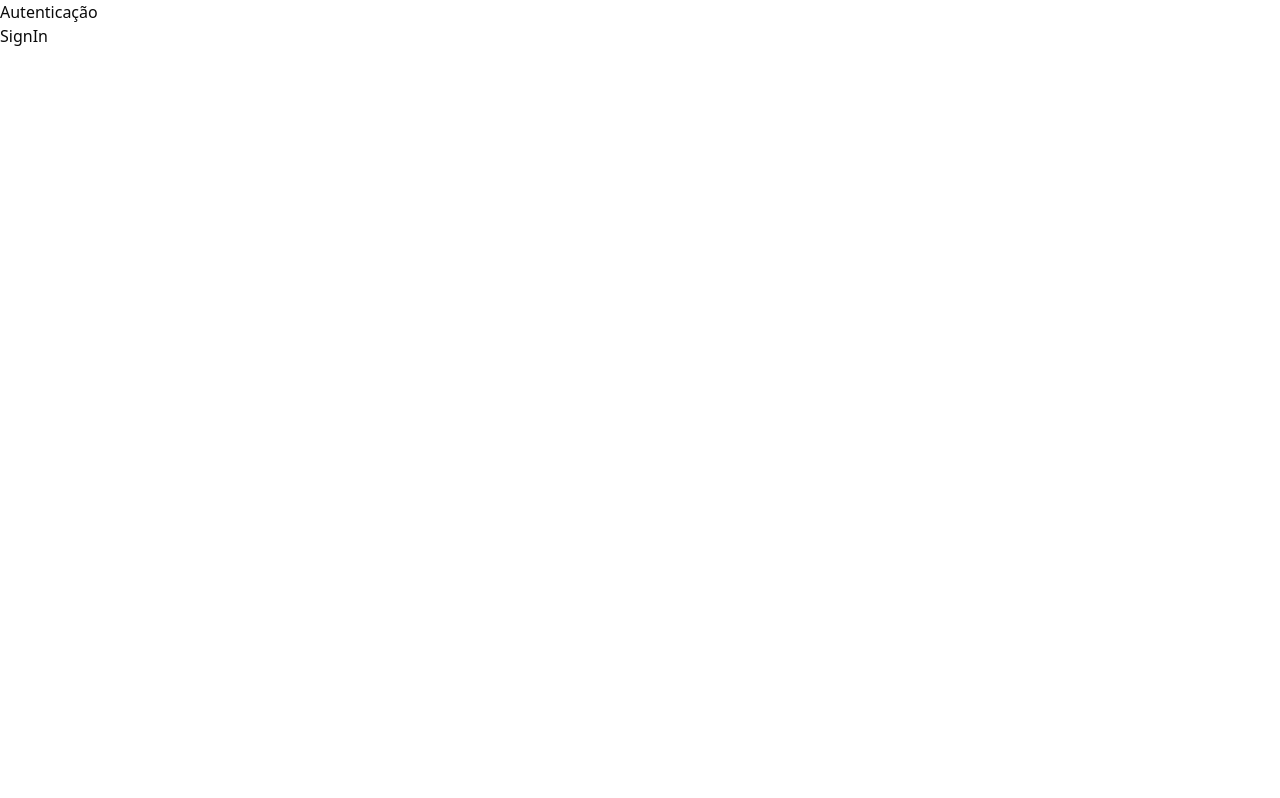
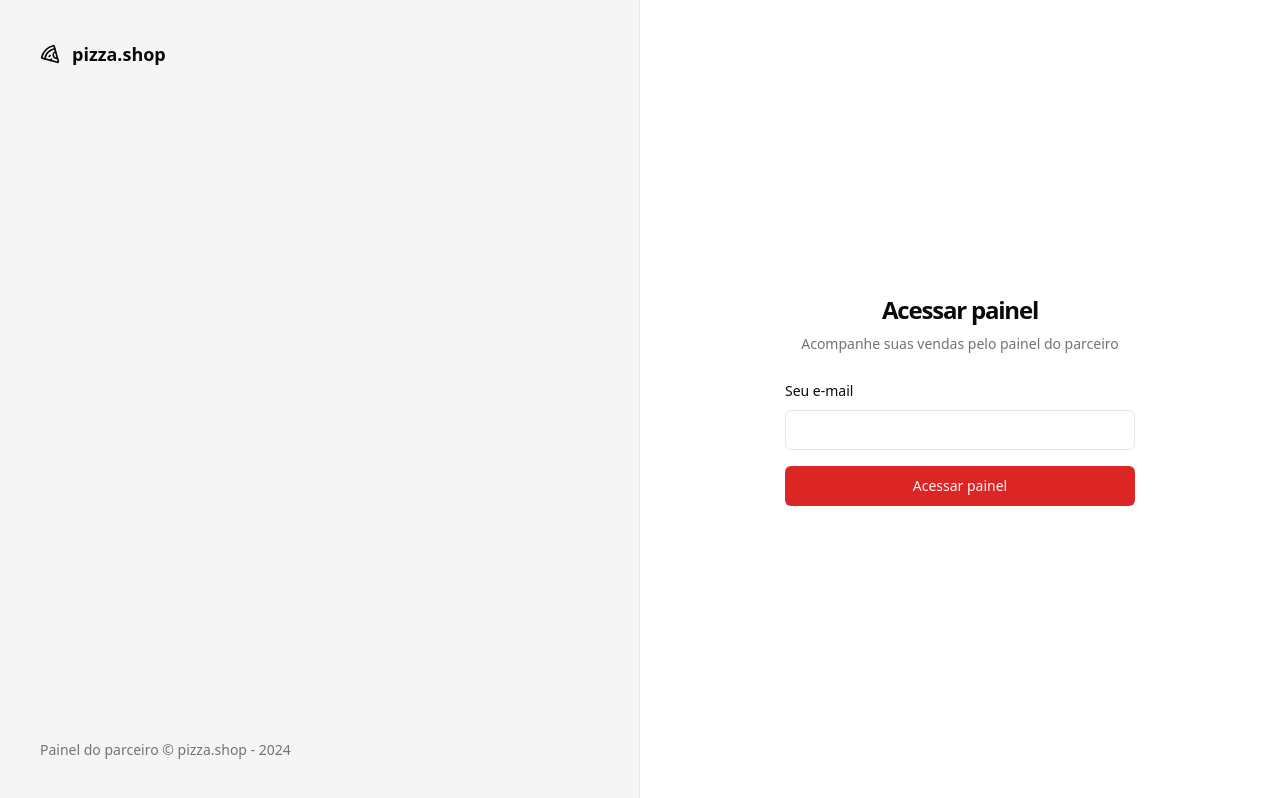
Before and after one commit to angelonetho/pizzashop-web, a React (Vite) app: page /sign-in in a window 1280 px wide. Built offline with nearby package versions, Linux system fonts and the light colour scheme.

Commit message:
Página: Login

```diff
--- a/package.json
+++ b/package.json
@@ -10,9 +10,13 @@
     "preview": "vite preview"
   },
   "dependencies": {
+    "@radix-ui/react-label": "^2.1.0",
     "@radix-ui/react-slot": "^1.1.0",
+    "add": "^2.0.6",
     "class-variance-authority": "^0.7.0",
     "clsx": "^2.1.1",
+    "input": "^1.0.1",
+    "label": "^0.2.2",
     "localforage": "^1.10.0",
     "lucide-react": "^0.452.0",
     "match-sorter": "^6.3.4",
@@ -21,6 +25,7 @@
     "react-dom": "^18.3.1",
     "react-helmet-async": "^2.0.5",
     "react-router-dom": "^6.27.0",
+    "shadcn-ui": "^0.2.3",
     "sort-by": "^0.0.2",
     "tailwind-merge": "^2.5.4",
     "tailwindcss-animate": "^1.0.7"
--- /dev/null
+++ b/src/components/ui/input.tsx
@@ -0,0 +1,25 @@
+import * as React from 'react'
+
+import { cn } from '@/lib/utils'
+
+export interface InputProps
+  extends React.InputHTMLAttributes<HTMLInputElement> {}
+
+const Input = React.forwardRef<HTMLInputElement, InputProps>(
+  ({ className, type, ...props }, ref) => {
+    return (
+      <input
+        type={type}
+        className={cn(
+          'flex h-10 w-full rounded-md border border-input bg-background px-3 py-2 text-sm ring-offset-background file:border-0 file:bg-transparent file:text-sm file:font-medium file:text-foreground placeholder:text-muted-foreground focus-visible:outline-none focus-visible:ring-2 focus-visible:ring-ring focus-visible:ring-offset-2 disabled:cursor-not-allowed disabled:opacity-50',
+          className,
+        )}
+        ref={ref}
+        {...props}
+      />
+    )
+  },
+)
+Input.displayName = 'Input'
+
+export { Input }
--- /dev/null
+++ b/src/components/ui/label.tsx
@@ -0,0 +1,24 @@
+import * as LabelPrimitive from '@radix-ui/react-label'
+import { cva, type VariantProps } from 'class-variance-authority'
+import * as React from 'react'
+
+import { cn } from '@/lib/utils'
+
+const labelVariants = cva(
+  'text-sm font-medium leading-none peer-disabled:cursor-not-allowed peer-disabled:opacity-70',
+)
+
+const Label = React.forwardRef<
+  React.ElementRef<typeof LabelPrimitive.Root>,
+  React.ComponentPropsWithoutRef<typeof LabelPrimitive.Root> &
+    VariantProps<typeof labelVariants>
+>(({ className, ...props }, ref) => (
+  <LabelPrimitive.Root
+    ref={ref}
+    className={cn(labelVariants(), className)}
+    {...props}
+  />
+))
+Label.displayName = LabelPrimitive.Root.displayName
+
+export { Label }
--- a/src/global.css
+++ b/src/global.css
@@ -1,78 +1,57 @@
 @tailwind base;
 @tailwind components;
 @tailwind utilities;
+
 
 @layer base {
   :root {
     --background: 0 0% 100%;
     --foreground: 0 0% 3.9%;
-
     --card: 0 0% 100%;
     --card-foreground: 0 0% 3.9%;
-
     --popover: 0 0% 100%;
     --popover-foreground: 0 0% 3.9%;
-
-    --primary: 0 0% 9%;
-    --primary-foreground: 0 0% 98%;
-
+    --primary: 0 72.2% 50.6%;
+    --primary-foreground: 0 85.7% 97.3%;
     --secondary: 0 0% 96.1%;
     --secondary-foreground: 0 0% 9%;
-
     --muted: 0 0% 96.1%;
     --muted-foreground: 0 0% 45.1%;
-
     --accent: 0 0% 96.1%;
     --accent-foreground: 0 0% 9%;
-
     --destructive: 0 84.2% 60.2%;
     --destructive-foreground: 0 0% 98%;
-
     --border: 0 0% 89.8%;
     --input: 0 0% 89.8%;
-    --ring: 0 0% 3.9%;
-
+    --ring: 0 72.2% 50.6%;
     --radius: 0.5rem;
-
     --chart-1: 12 76% 61%;
-
     --chart-2: 173 58% 39%;
-
     --chart-3: 197 37% 24%;
-
     --chart-4: 43 74% 66%;
-
     --chart-5: 27 87% 67%;
   }
 
   .dark {
     --background: 0 0% 3.9%;
     --foreground: 0 0% 98%;
-
     --card: 0 0% 3.9%;
     --card-foreground: 0 0% 98%;
-
     --popover: 0 0% 3.9%;
     --popover-foreground: 0 0% 98%;
-
-    --primary: 0 0% 98%;
-    --primary-foreground: 0 0% 9%;
-
+    --primary: 0 72.2% 50.6%;
+    --primary-foreground: 0 85.7% 97.3%;
     --secondary: 0 0% 14.9%;
     --secondary-foreground: 0 0% 98%;
-
     --muted: 0 0% 14.9%;
     --muted-foreground: 0 0% 63.9%;
-
     --accent: 0 0% 14.9%;
     --accent-foreground: 0 0% 98%;
-
     --destructive: 0 62.8% 30.6%;
     --destructive-foreground: 0 0% 98%;
-
     --border: 0 0% 14.9%;
     --input: 0 0% 14.9%;
-    --ring: 0 0% 83.1%;
+    --ring: 0 72.2% 50.6%;
     --chart-1: 220 70% 50%;
     --chart-2: 160 60% 45%;
     --chart-3: 30 80% 55%;
@@ -80,6 +59,7 @@
     --chart-5: 340 75% 55%;
   }
 }
+
 
 @layer base {
   * {
--- a/src/pages/_layouts/auth.tsx
+++ b/src/pages/_layouts/auth.tsx
@@ -1,11 +1,20 @@
+import { Pizza } from 'lucide-react'
 import { Outlet } from 'react-router-dom'
 
 export function AuthLayout() {
   return (
-    <div>
-      <h1>Autenticação</h1>
+    <div className="grid min-h-screen grid-cols-2">
+      <div className="flex h-full flex-col justify-between border-r border-foreground/5 bg-muted p-10 text-muted-foreground">
+        <div className="flex items-center gap-3 text-lg text-foreground">
+          <Pizza className="h-5 w-5" />
+          <span className="font-semibold">pizza.shop</span>
+        </div>
+        <footer className="text-sm">
+          Painel do parceiro &copy; pizza.shop - {new Date().getFullYear()}
+        </footer>
+      </div>
 
-      <div>
+      <div className="flex flex-col items-center justify-center">
         <Outlet />
       </div>
     </div>
--- a/src/pages/auth/sign-in.tsx
+++ b/src/pages/auth/sign-in.tsx
@@ -1,10 +1,34 @@
 import { Helmet } from 'react-helmet-async'
+
+import { Button } from '@/components/ui/button'
+import { Input } from '@/components/ui/input'
+import { Label } from '@/components/ui/label'
 
 export function SignIn() {
   return (
     <>
       <Helmet title="Login" />
-      <h1>SignIn</h1>
+      <div className="p-8">
+        <div className="flex w-[350px] flex-col justify-center gap-6">
+          <div className="flex flex-col gap-2 text-center">
+            <h1 className="text-2xl font-semibold tracking-tighter">
+              Acessar painel
+            </h1>
+            <p className="text-sm text-muted-foreground">
+              Acompanhe suas vendas pelo painel do parceiro
+            </p>
+          </div>
+          <form className="space-y-4">
+            <div className="space-y-2">
+              <Label htmlFor="email">Seu e-mail</Label>
+              <Input id="email" type="email" />
+            </div>
+            <Button className="w-full" type="submit">
+              Acessar painel
+            </Button>
+          </form>
+        </div>
+      </div>
     </>
   )
 }
```
Also changed, not shown: 1 other file (tests, documents, lock files or other folders).
